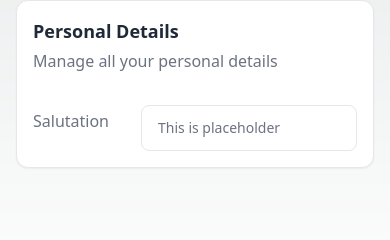
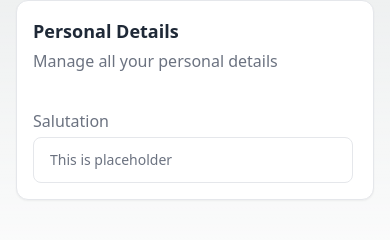
Before and after one commit to DoshiNeil/smartHRMS, a Next.js app: page /dashboard/profile in a window 390 px wide. Shown: the part 506-746 px from the top of the page. Built offline with nearby package versions, Linux system fonts and the light colour scheme.

Commit message:
fix bugs; make form resoponsive

```diff
--- a/src/app/dashboard/profile/PersonalDetails.tsx
+++ b/src/app/dashboard/profile/PersonalDetails.tsx
@@ -10,18 +10,20 @@ export default function PersonalDetails() {
         </h6>
       </div>
       {/** form **/}
-      <div className='flex p-4'>
-        <div className='flex w-1/3'>
-          <label className='mt-1 text-gray-500 dark:text-neutral-400'>
+      <div className='grid p-4 sm:grid-cols-1 md:grid-cols-6'>
+        <div className='grid sm:pb-2 md:col-span-2'>
+          <label className='my-1 text-gray-500 dark:text-neutral-400'>
             Salutation
           </label>
         </div>
-        <div className='w-2/3 flex-1'>
-          <input
-            type='text'
-            className='block w-full w-80 rounded-lg border-gray-200 px-4 py-3 text-sm focus:border-blue-500 focus:ring-blue-500 disabled:pointer-events-none disabled:opacity-50 dark:border-neutral-700 dark:bg-neutral-900 dark:text-neutral-400 dark:placeholder-neutral-500 dark:focus:ring-neutral-600'
-            placeholder='This is placeholder'
-          />
+        <div className='grid md:col-span-4'>
+          <div className='w-80 space-y-3'>
+            <input
+              type='text'
+              className='block w-full rounded-lg border-gray-200 px-4 py-3 text-sm focus:border-blue-500 focus:ring-blue-500 disabled:pointer-events-none disabled:opacity-50 dark:border-neutral-700 dark:bg-neutral-900 dark:text-neutral-400 dark:placeholder-neutral-500 dark:focus:ring-neutral-600'
+              placeholder='This is placeholder'
+            />
+          </div>
         </div>
       </div>
     </div>
--- a/src/components/Sidebar/Sidebar.tsx
+++ b/src/components/Sidebar/Sidebar.tsx
@@ -245,9 +245,9 @@ export default function Sidebar() {
                   viewBox='0 0 24 24'
                   fill='none'
                   stroke='currentColor'
-                  stroke-width='2'
-                  stroke-linecap='round'
-                  stroke-linejoin='round'
+                  strokeWidth='2'
+                  strokeLinecap='round'
+                  strokeLinejoin='round'
                 >
                   <path d='m18 15-6-6-6 6' />
                 </svg>
@@ -259,9 +259,9 @@ export default function Sidebar() {
                   viewBox='0 0 24 24'
                   fill='none'
                   stroke='currentColor'
-                  stroke-width='2'
-                  stroke-linecap='round'
-                  stroke-linejoin='round'
+                  strokeWidth='2'
+                  strokeLinecap='round'
+                  strokeLinejoin='round'
                 >
                   <path d='m6 9 6 6 6-6' />
                 </svg>
--- a/src/svgs/logo.tsx
+++ b/src/svgs/logo.tsx
@@ -17,13 +17,13 @@ export default function Logo() {
         d='M1 29.5V16.5C1 9.87258 6.37258 4.5 13 4.5C19.6274 4.5 25 9.87258 25 16.5C25 23.1274 19.6274 28.5 13 28.5H12'
         className='stroke-blue-600 dark:stroke-white'
         stroke='currentColor'
-        stroke-width='2'
+        strokeWidth='2'
       />
       <path
         d='M5 29.5V16.66C5 12.1534 8.58172 8.5 13 8.5C17.4183 8.5 21 12.1534 21 16.66C21 21.1666 17.4183 24.82 13 24.82H12'
         className='stroke-blue-600 dark:stroke-white'
         stroke='currentColor'
-        stroke-width='2'
+        strokeWidth='2'
       />
       <circle
         cx='13'
```
